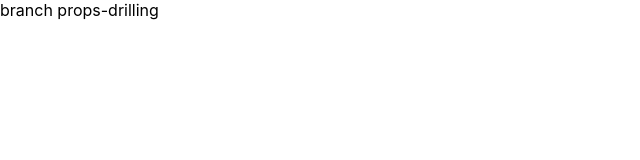
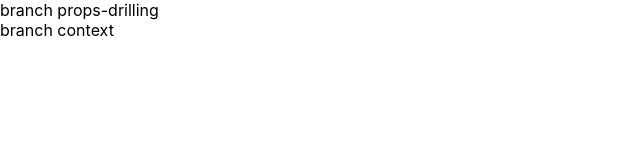
Before and after one commit to dpwl032/thunk-fanLetter-project, a React (Create React App) app: page / in a window 1280 px wide. Shown: the top 160 px of the page, without its empty margins (0-640 px from the left). Built offline with nearby package versions, Linux system fonts and the light colour scheme.

Commit message:
context branch 생성

```diff
--- a/src/App.js
+++ b/src/App.js
@@ -2,7 +2,12 @@ import logo from "./logo.svg";
 import "./App.css";
 
 function App() {
-  return <>branch props-drilling</>;
+  return (
+    <>
+      branch props-drilling <br />
+      branch context
+    </>
+  );
 }
 
 export default App;
```
